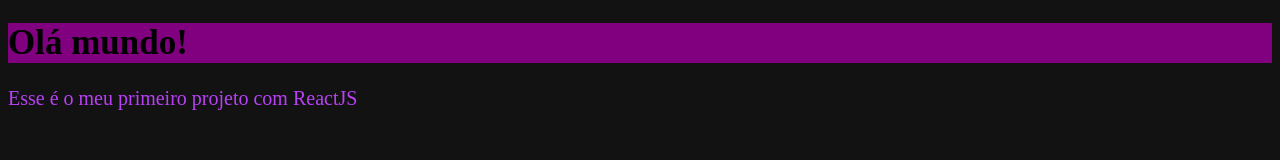
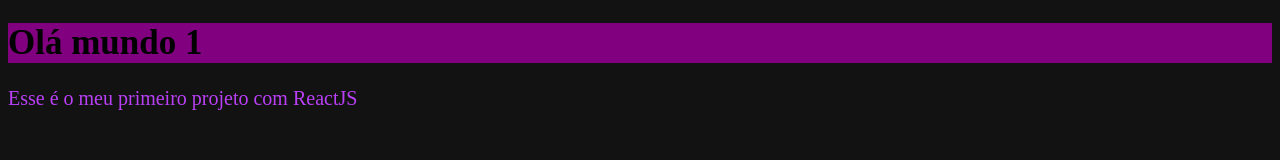
Before and after one commit to Leosansu/Project-Pomodoro, a React (Vite) app: page / in a window 1280 px wide. Shown: the top 160 px of the page. Built offline with nearby package versions, Linux system fonts and the light colour scheme.

Commit message:
Foi acrescentada o elemento children, e a forma de como se aplicar , no arquivo 'Heading.moodule' ,em {stilo.headin} se utiliza o objeto com a cor definida , mais a configuração chlidren.

```diff
--- a/src/App.tsx
+++ b/src/App.tsx
@@ -11,7 +11,9 @@
     // jsx só pode ter um elemento pai
 
     <>
-      <Heading/>
+      <Heading attr={123} attr2='String'>
+         Olá mundo 1
+       </Heading>
       <p >
         Esse é o meu primeiro projeto com ReactJS
       </p>
--- a/src/components/Heading.tsx
+++ b/src/components/Heading.tsx
@@ -1,7 +1,8 @@
 
 import stilo from './Heading.module.css'
-export function Heading() {
-  return <h1 className={stilo.heading} >Olá mundo!</h1>
+export function Heading(props) {
+  return <h1 className={stilo.heading} >{props.children}</h1>
+
 
 
 }
```
